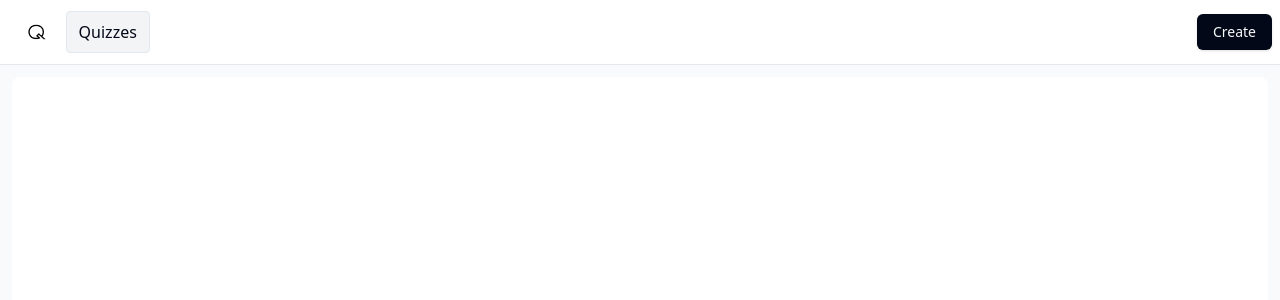
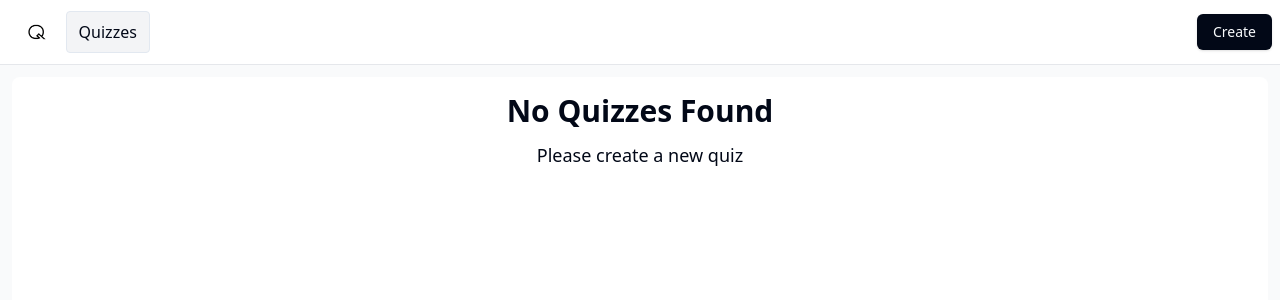
Before and after one commit to Mhmod-Hsn/Crocosoft-task, a React (Vite) app: page / in a window 1280 px wide. Shown: the top 300 px of the page. Built offline with nearby package versions, Linux system fonts and the light colour scheme.

Commit message:
handle no quiz message

```diff
--- a/src/features/quiz/QuizForm.tsx
+++ b/src/features/quiz/QuizForm.tsx
@@ -238,21 +238,6 @@ export const QuizForm = ({ data }: { data?: Quiz }) => {
 											)}
 										/>
 										<div className='flex space-x-4 items-center mt-2'>
-											{question.answers.length !== 1 && (
-												<Button
-													className=' text-red-700'
-													size='sm'
-													variant='link'
-													type='button'
-													onClick={() =>
-														handleDeleteOption(questionIdx, answerIdx)
-													}
-												>
-													<X size={16} className='mr-2' />
-													Remove Answer
-												</Button>
-											)}
-
 											<div className='flex items-center space-x-2'>
 												<Switch
 													id={`questions_answers.${questionIdx}.answers.${answerIdx}`}
@@ -268,6 +253,20 @@ export const QuizForm = ({ data }: { data?: Quiz }) => {
 													Correct answer
 												</Label>
 											</div>
+											{question.answers.length !== 1 && (
+												<Button
+													className=' text-red-700 h-4'
+													size='sm'
+													variant='link'
+													type='button'
+													onClick={() =>
+														handleDeleteOption(questionIdx, answerIdx)
+													}
+												>
+													<X size={16} className='mr-2' />
+													Remove Answer
+												</Button>
+											)}
 										</div>
 									</div>
 								))}
--- a/src/pages/ListQuizzes.tsx
+++ b/src/pages/ListQuizzes.tsx
@@ -12,6 +12,15 @@ export const ListQuizzes = () => {
 		compareDates(a.modified, b.modified)
 	);
 
+	if (!quizzes.length) {
+		return (
+			<div className='flex flex-col text-center gap-3 p-4'>
+				<h1 className='text-3xl font-bold'>No Quizzes Found</h1>
+				<p className='text-lg'>Please create a new quiz</p>
+			</div>
+		);
+	}
+
 	return (
 		<div className='grid xl:grid-cols-4 lg:grid-cols-3 md:grid-cols-2 grid-cols-1 gap-3 p-3'>
 			{orderedQuizzes.map((quiz) => (
```
